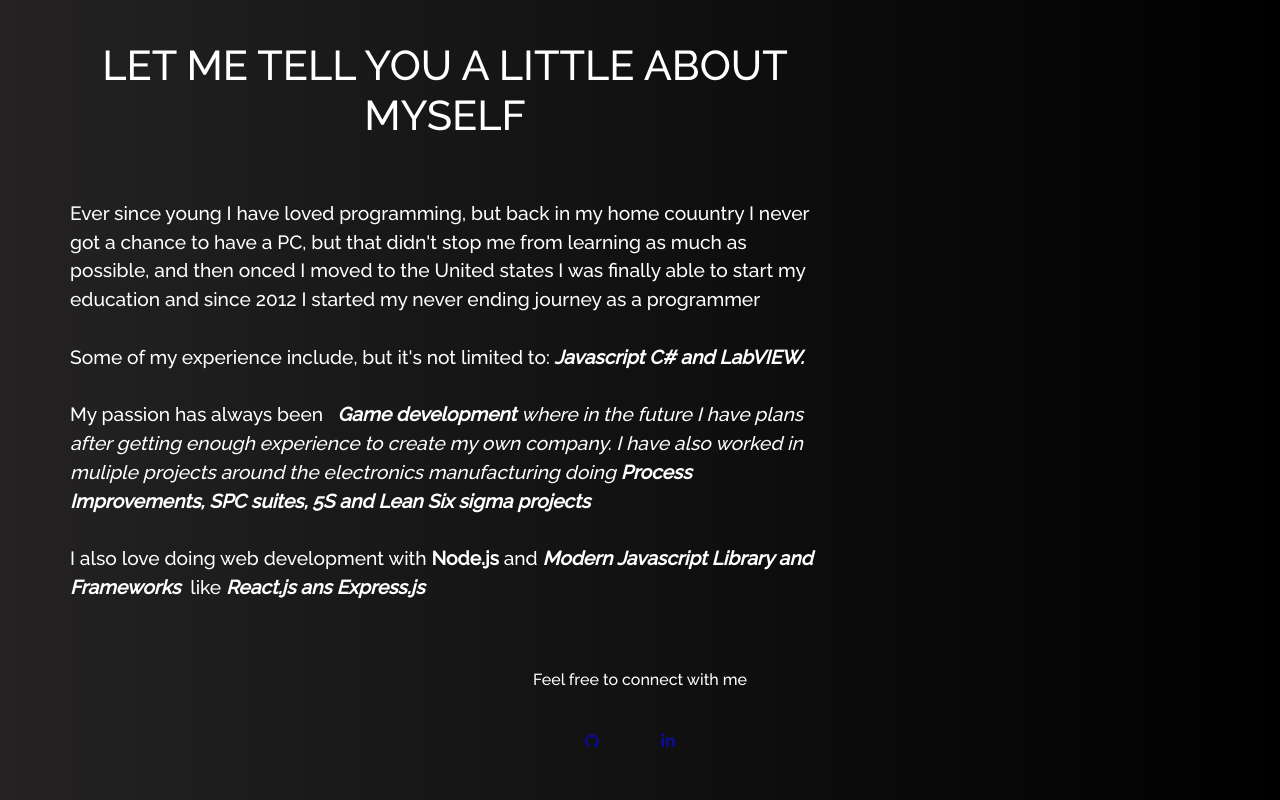
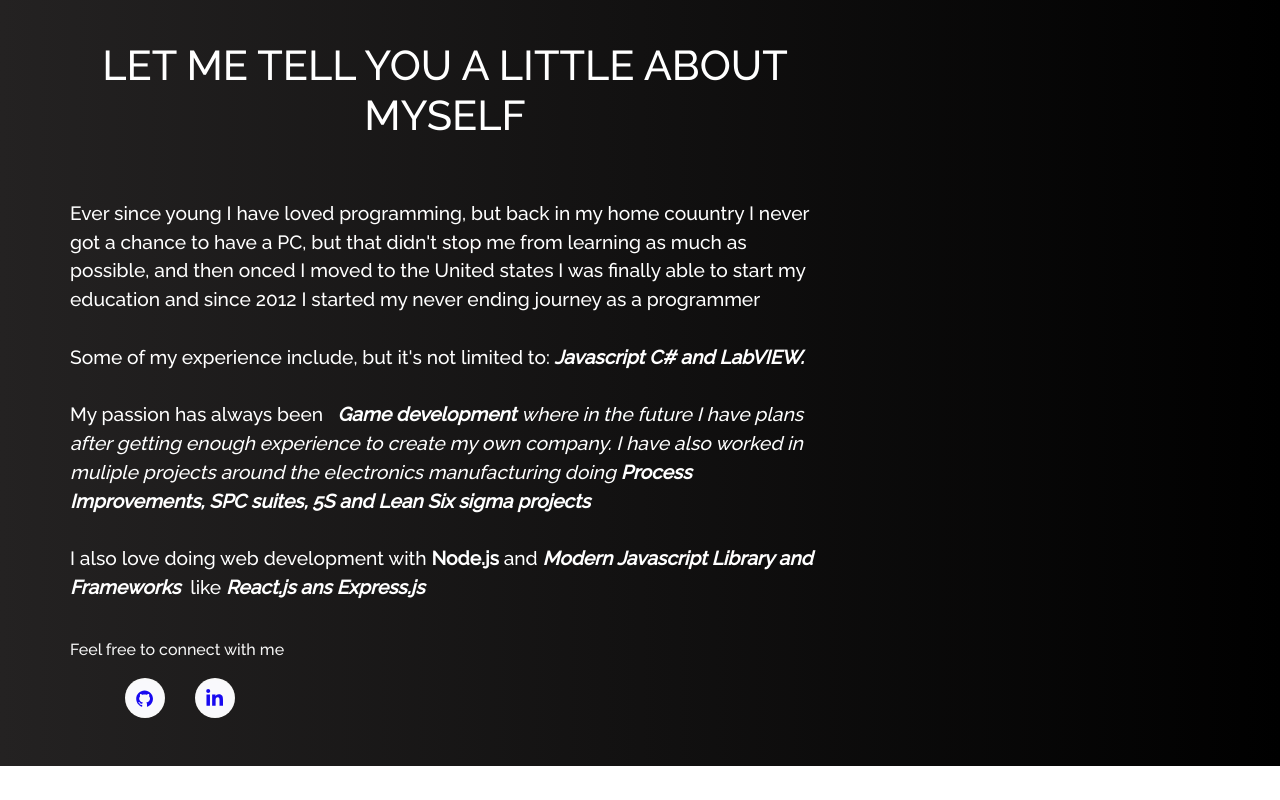
Before and after one commit to julioPlaceres/ReactPortfolio, a React (Create React App) app: page / in a window 1280 px wide. Shown: the part 646-1446 px from the top of the page. After the commit the page ends 1412 px from the top, so only its background shows below. Built offline with nearby package versions, Linux system fonts and the light colour scheme.

Commit message:
Reformatted Home Page

```diff
--- a/src/components/Home/Home.js
+++ b/src/components/Home/Home.js
@@ -69,11 +69,11 @@ function Home() {
           </Col>
         </Row>
         <Row>
-          <Col md={12} className="social">
+          <Col md={12} className="home-about-social">
             <p>
               Feel free to <span className="blue">connect </span>with me
             </p>
-            <ul className="social-links">
+            <ul className="home-about-social-links">
               <li className="social-icons">
                 <a
                   href="https://github.com/julioPlaceres"
@@ -89,7 +89,7 @@ function Home() {
                   href="linkedin.com/in/julio-placeres-731280a7/"
                   target="_blank"
                   rel="noreferrer"
-                  className="social-icons icon-colour"
+                  className="icon-colour  home-social-icons"
                 >
                   <FaLinkedinIn />
                 </a>
--- a/src/style.css
+++ b/src/style.css
@@ -74,7 +74,7 @@ html {
 }
 
 .main-name {
-  color: #11176e;
+  color: #2f3cf5;
 }
 
 .home-about-description {
@@ -92,24 +92,62 @@ html {
 
 .social {
   text-align: center !important;
-  padding-top: 30px;
+  padding-top: 25px;
   color: white !important;
 }
 
 .social-links {
   justify-content: center !important;
-  padding-top: 20px !important;
+  padding-top: 15px !important;
   display: inline-block !important;
   position: relative !important;
   padding-inline-start: 0 !important;
 }
 
+.home-social-icons {
+  position: relative !important;
+  display: inline-block !important;
+  width: 40px !important;
+  height: 40px !important;
+  text-align: center !important;
+  font-size: 1.2em !important;
+  line-height: 2em !important;
+  background: rgba(255, 255, 255, 0.972) !important;
+  border-radius: 50% !important;
+  transition: 0.5s !important;
+}
+
 .social-icons {
   display: inline-block !important;
-  padding-right: 20px;
-  padding-left: 20px;
+  padding-right: 15px;
+  padding-left: 15px;
 }
 
 .icon-colour {
-  color: #0b0d8d !important;
+  color: #1809f0 !important;
 }
+
+.home-social-icons::before {
+  content: "";
+  position: absolute;
+  top: 0;
+  left: 0;
+  width: 100%;
+  height: 100%;
+  border-radius: 50%;
+  background: #1c1483;
+  transition: 0.5s;
+  transform: scale(0.9);
+  z-index: -1;
+}
+
+.home-social-icons:hover::before {
+  transform: scale(1.1);
+  box-shadow: 0 0 15px #1215bb;
+}
+
+.home-social-icons:hover {
+  color: #19109e;
+  box-shadow: 0 0 5px #0401cf;
+  text-shadow: 0 0 2px #0401cf;
+}
```
